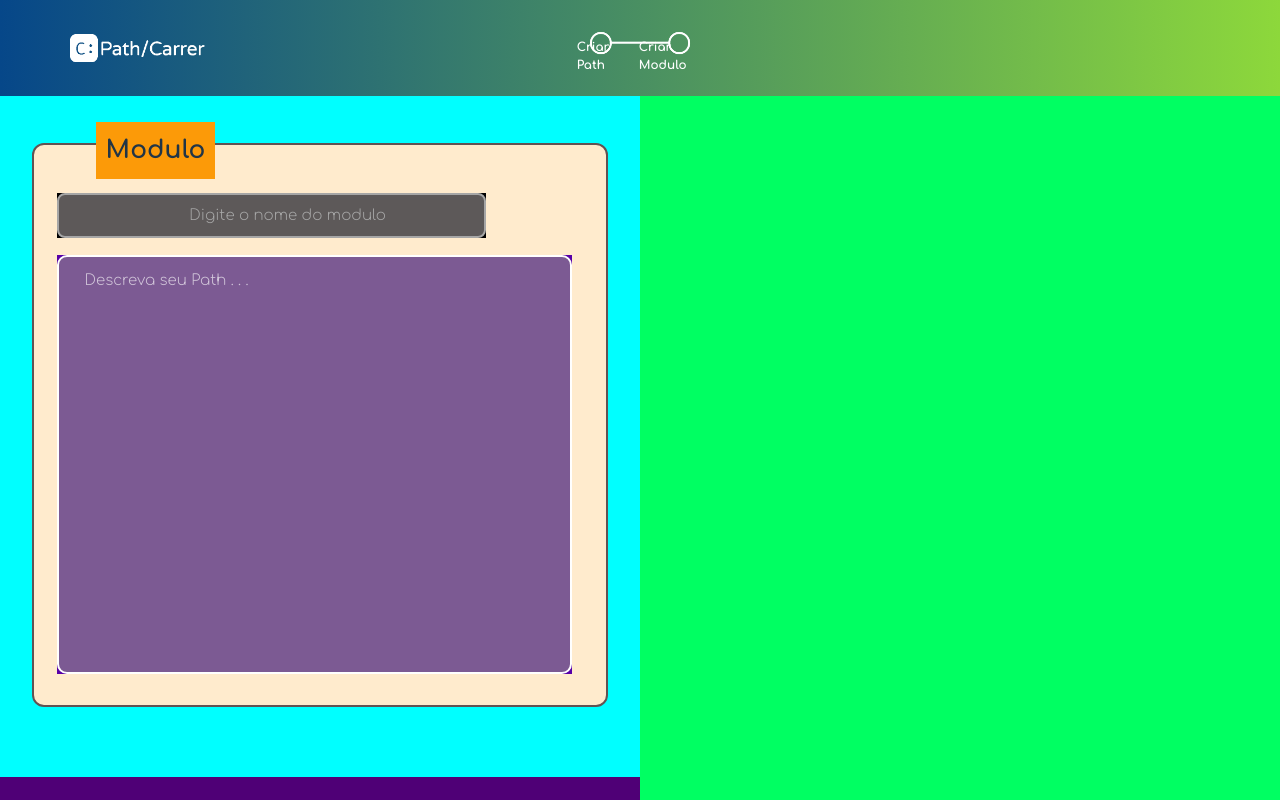
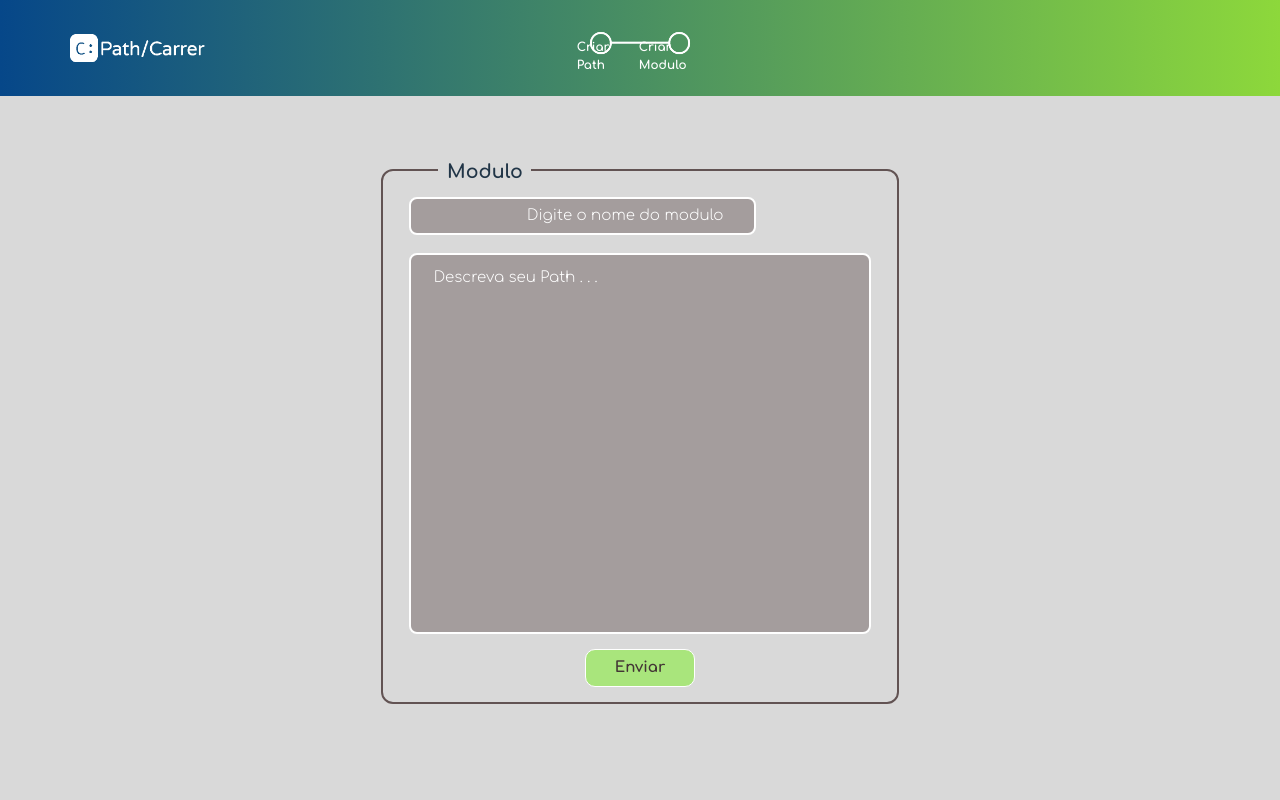
Before and after one commit to AlisonMartinss/Path-Directory---Front, a React (Vite) app in the folder PathDirectory/: page /loby/modulo in a window 1280 px wide. Built offline with nearby package versions, Linux system fonts and the light colour scheme.

Commit message:
Trabalhando na adição de conteudo

```diff
--- a/PathDirectory/src/App.jsx
+++ b/PathDirectory/src/App.jsx
@@ -6,6 +6,8 @@ import StarButton from './Pages/FunçõesGlobais/favorito/favorito'
 import Curso from './Pages/curso/curso'
 import Path from '../src/Pages/Path/Path'
 import Criarmodulo from './Pages/CriarModulo/Criarmodulo'
+import Conteudo from './Pages/Conteudo/Conteudo'
+
 
 
 /* ROTAAS */
@@ -25,7 +27,7 @@ createBrowserRouter(createRoutesFromElements(
   <Route path="/loby/curso" element={<Curso/>}/>
   <Route path="/loby/path" element={<Path/>}/>
   <Route path="/loby/modulo" element={<Criarmodulo/>}/>
-
+  <Route path="/loby/modulo/conteudo" element={<Conteudo/>}/>
 </Route>
 ))
 
--- /dev/null
+++ b/PathDirectory/src/Pages/Conteudo/Conteudo.jsx
@@ -0,0 +1,18 @@
+import '../Conteudo/ConteudoCSS.css'
+import '../../../public/Midias/etapas-img.png'
+import Home2 from '../Home2/Home2';
+
+function Conteudo () {
+    return (
+
+        <div className='cud-main'>
+            <header className='cud-header'>
+                <div className='cud-home-c'><Home2/></div>
+            </header>
+
+            <main></main>
+        </div>
+    )
+}
+
+export default Conteudo;
--- /dev/null
+++ b/PathDirectory/src/Pages/Conteudo/ConteudoCSS.css
@@ -0,0 +1,22 @@
+*{
+    box-sizing: border-box;
+}
+
+.cud-main{
+    display: flex;
+    flex-direction: column;
+
+    width: 100vw;
+    height: 100vh;
+
+}
+
+.cud-header{
+    width: 100%;
+    height: 12%;
+}
+
+.cud-home-c{
+    width: 100%;
+    height: 100%;
+}
--- a/PathDirectory/src/Pages/CriarModulo/Criarmodulo.css
+++ b/PathDirectory/src/Pages/CriarModulo/Criarmodulo.css
@@ -11,9 +11,13 @@
 }
 
 .CrMo-main{
+    display: flex;
+    align-items: center;
+    justify-content: center;
+
     width: 100%;
     height: 88%;
-    background-color: rgb(79, 0, 118);
+
 }
 
 .header-modulo{
@@ -71,7 +75,7 @@
 
     width: 100%;
     height: 225%;
-background-color: rgba(137, 43, 226, 0);
+
 }
 
 .textos_CTA{
@@ -124,9 +128,8 @@ background-color: rgba(137, 43, 226, 0);
     justify-content: center;
     align-items: center;
 
-    background-color: aqua;
-    width:50%;
-    height: 100%;
+    width:45%;
+    height: 95%;
 
     margin-left: 0%;
     margin-top: -1.8%;
@@ -137,7 +140,7 @@ background-color: rgba(137, 43, 226, 0);
     font-optical-sizing: none;
     font-weight: 800;
     font-style: normal;
-    font-size: 25px;
+    font-size: 19px;
 
     position: absolute;
     z-index: 2;
@@ -145,21 +148,23 @@ background-color: rgba(137, 43, 226, 0);
     top: 7%;
     left: 15%;
 
-    padding: 1.5%;
+    padding-left: 1.5%;
+    padding-right: 1.5%;
+    padding-top: 1.5%;
+    padding-bottom: 1.5%;
 
-    background-color: rgb(252, 154, 8);
+    background-color: #D9D9D9;
 }
 
 .CrMo-form{
 display: flex;
 flex-direction: column;
 justify-content: center;
-align-items: flex-start;
+align-items: center;
 
 
 width: 90%;
 height: 80%;
-background-color: blanchedalmond;
 
 border: solid #625353 2px;
 border-radius: 12px;
@@ -177,10 +182,35 @@ border-radius: 12px;
     height: 8%;
 
     margin-bottom: 3%;
-    margin-left: 4%;
-    margin-top: 3%;
+    margin-top: 5%;
+    margin-left: -15%;
 
-    background-color: black;
+}
+
+.CrMo-inside_input_Path{
+
+    font-family: "Comfortaa", sans-serif;
+    font-optical-sizing: none;
+    font-weight:800;
+    font-style: regular;
+    font-size: 15px;
+
+    outline: none;
+
+    color: #ffffff;
+
+    border-radius: 8px;
+    border: solid 2px #ffff;
+
+    width: 90%;
+    height: 95%;
+
+
+
+    padding-top: 1%;
+    padding-left: 5%;
+    padding-bottom: 1%;
+    background-color: #62535373;
 }
 
 .CrMo-descricao{
@@ -188,9 +218,7 @@ border-radius: 12px;
     width: 90%;
     height: 75%;
 
-    margin-left: 4%;
 
-    background-color: rgb(87, 0, 168);
 }
 
 .CrMo-curso_input{
@@ -200,7 +228,61 @@ border-radius: 12px;
 
     width: 50%;
     height: 100%;
+}
 
-    background-color: rgb(0, 255, 98);
+.CrMo-descricao_area{
 
+
+    font-family: "Comfortaa", sans-serif;
+    font-optical-sizing: none;
+    font-weight:800;
+    font-style: regular;
+    font-size: 15px;
+
+    color: #ffff;
+
+    padding-left: 5%;
+    padding-top: 3%;
+
+    width: 100%;
+    height: 100%;
+
+
+    border-radius: 8px;
+    border: solid #ffff 2px;
+    background-color: #62535373;
+    resize: none;
+    outline: none;
 }
+
+.CrMo-botao{
+
+    margin-top: 3%;
+    margin-bottom: 3%;
+
+    font-family: "Comfortaa", sans-serif;
+    font-weight:800;
+    font-size: 15px;
+
+    color: #433535;
+
+    padding-left: 5.5%;
+    padding-right: 5.5%;
+    padding-top: 1.8%;
+    padding-bottom: 1.8%;
+
+    cursor: pointer;
+    background-color: #95eb54b1;
+    border-radius: 10px;
+    border: solid 1px #ffffff;
+}
+
+
+.CrMo-descricao_area::placeholder{
+    color: #ffffff;
+    font-family: "Comfortaa", sans-serif;
+    font-optical-sizing: none;
+    font-weight:300;
+    font-style: regular;
+    font-size: 15px
+}
--- a/PathDirectory/src/Pages/CriarModulo/Criarmodulo.jsx
+++ b/PathDirectory/src/Pages/CriarModulo/Criarmodulo.jsx
@@ -26,17 +26,15 @@ function Criarmodulo () {
 
                     <form className='CrMo-form' action="">
                         <div className='CrMo-input_Path'>
-                        <input className='inside_input_Path' type="text" id="nome" name="nome" placeholder="Digite o nome do modulo"/>
+                            <input className='CrMo-inside_input_Path' type="text" id="nome" name="nome" placeholder="Digite o nome do modulo"/>
                         </div>
 
                         <div className='CrMo-descricao'>
-                        <textarea className='descricao_area' placeholder='Descreva seu Path . . .' id="description" name="description" rows="4" cols="50" maxlength="3000"></textarea>
+                            <textarea className='CrMo-descricao_area' placeholder='Descreva seu Path . . .' id="description" name="description" rows="4" cols="50" maxlength="3000"></textarea>
                         </div>
+
+                        <button className='CrMo-botao' type="submit">Enviar</button>
                     </form>
-                </div>
-
-                <div className='CrMo-curso_input'>
-
                 </div>
             </main>
 
--- a/PathDirectory/src/Pages/Home2/Home2.jsx
+++ b/PathDirectory/src/Pages/Home2/Home2.jsx
@@ -1,5 +1,6 @@
 import { useState } from "react";
 import '../Home/Home.css'
+import '../../../public/Midias/Logo-lite.png'
 
 function Home2(props) {
     return(
@@ -7,7 +8,7 @@ function Home2(props) {
 
       <div className="cabecalho" >
 
-        <img className="logo"   src="../src/Midia/Logo-lite.png" alt="Logo Path Carrer" />
+        <img className="logo"   src="../../../public/Midias/Logo-lite.png" alt="Logo Path Carrer" />
           <a className="cabecalho_links" href={props.L1}>{props.n1}</a>
           <a className="cabecalho_links" href={props.L2}>{props.n2}</a>
           <a className="cabecalho_links" href={props.L3}>{props.n3}</a>
--- a/PathDirectory/src/Pages/Path/Path.css
+++ b/PathDirectory/src/Pages/Path/Path.css
@@ -119,15 +119,13 @@ background-color: rgba(137, 43, 226, 0);
     font-style: regular;
     font-size: 15px;
 
-    opacity: 65%;
     color: #ffffff;
-
 
     padding-top: 1%;
     padding-bottom: 1%;
     padding-left: 1%;
 
-    background-color: #8f8989;
+    background-color: #62535373;
     outline: none;
 
     border-radius: 8px;
@@ -135,6 +133,8 @@ background-color: rgba(137, 43, 226, 0);
 
     width: 100%;
     height: 100%;
+
+    margin-top: 5%;
 
 }
 
@@ -193,6 +193,7 @@ background-color: rgba(137, 43, 226, 0);
    width: 50%;
    height: 50%;
 
+
 }
 
 .descricao_area{
@@ -218,10 +219,8 @@ background-color: rgba(137, 43, 226, 0);
     padding-right: 5%;
     padding-bottom: 3%;
 
-
-
     border-radius: 10px;
-    background-color:#8f8989a8 ;
+    background-color:#62535373 ;
     border: solid 2px #ffffff;
 
 
```
Also changed, not shown: PathDirectory/public/Midias/Logo-lite.png (added).
